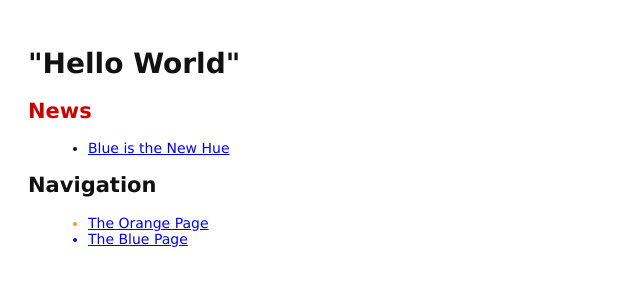
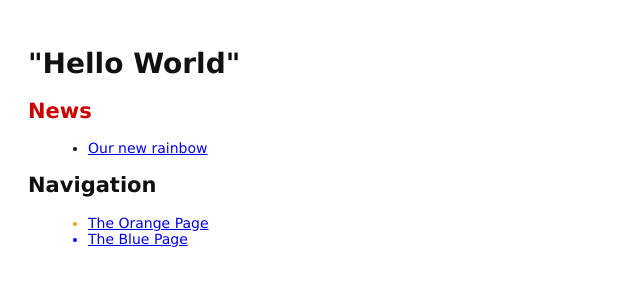
Before and after one commit to anandanewb/testdrivegit, a plain HTML site: page index.html in a window 1280 px wide. Shown: the full height of the page, 0-640 px from the left. Drawn offline with Linux system fonts and the light colour scheme.

Commit message:
Add news item for rainbow

```diff
--- a/index.html
+++ b/index.html
@@ -9,7 +9,7 @@
 	<h1> "Hello World" </h1>
 	<h2 style="color: #C00"> News </h2>
 	<ul>
-		<li> <a href="news-1.html"> Blue is the New Hue </a></li>
+		<li> <a href="news-1.html">  Our new rainbow</a></li>
 	</ul>
 	<h2> Navigation </h2>
 	<ul>
```
